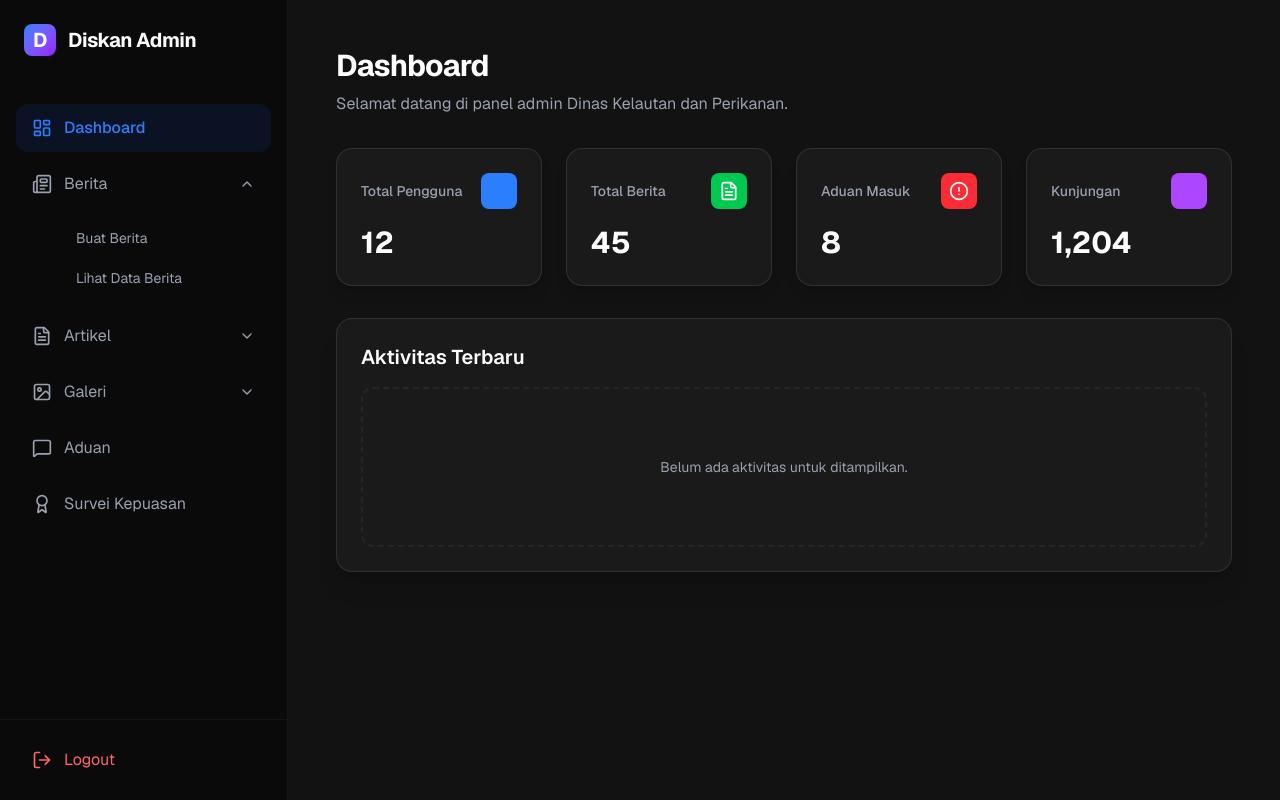
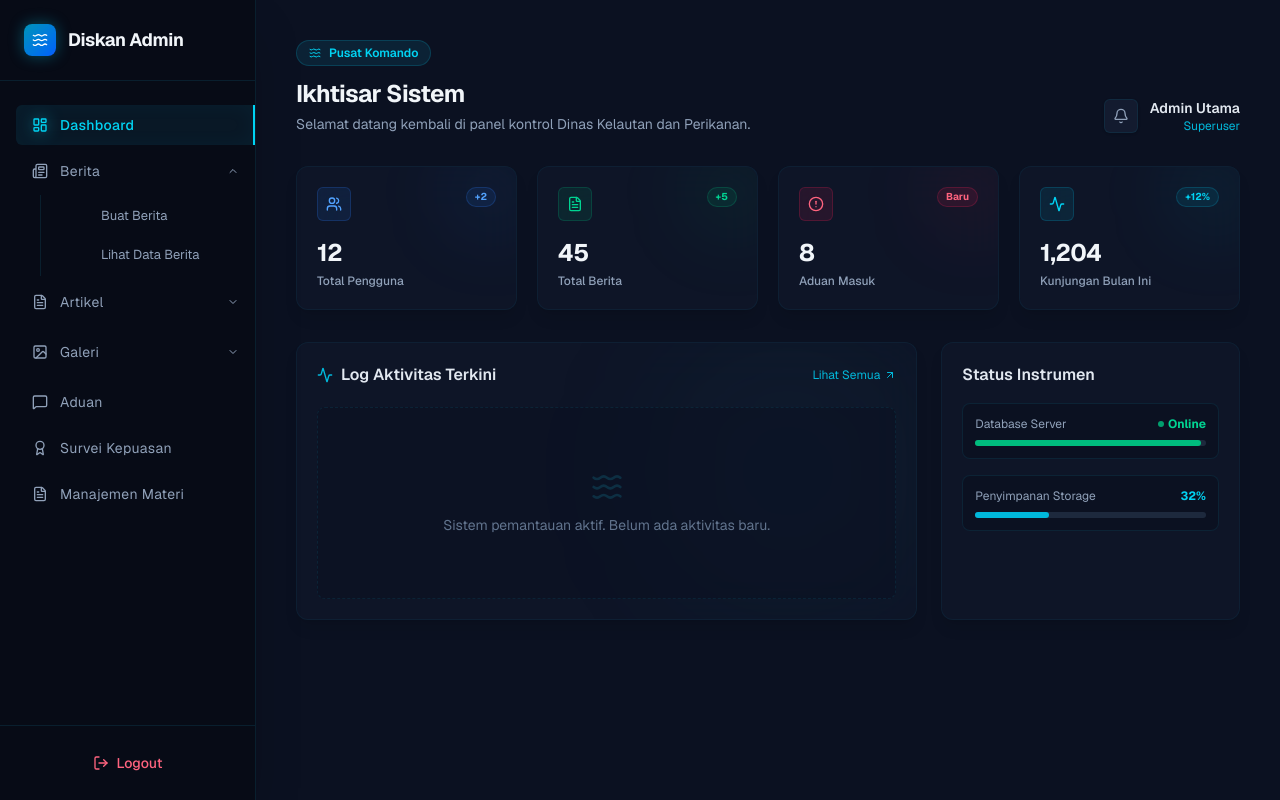
Before and after one commit to arzahta249/cdkwb.diskan, a Next.js app: page /dashboard in a window 1280 px wide. Both pictures are taken after a click on the button "Berita". Built offline with nearby package versions, Linux system fonts and the light colour scheme.

Commit message:
Simpan pekerjaan lokal sebelum merge dengan reys-branch

```diff
--- a/app/dashboard/layout.tsx
+++ b/app/dashboard/layout.tsx
@@ -6,11 +6,14 @@ export default function DashboardLayout({
   children: React.ReactNode;
 }) {
   return (
-    <div className="min-h-screen bg-[#121212] flex text-white font-sans">
+    <div className="min-h-screen bg-[#0B1121] flex text-slate-200 font-sans text-sm selection:bg-cyan-900 selection:text-cyan-50">
       <Sidebar />
-      <main className="flex-1 overflow-y-auto">
+      <main className="flex-1 overflow-y-auto relative">
+        {/* Subtle Background Glow */}
+        <div className="absolute top-0 left-1/2 -translate-x-1/2 w-full max-w-2xl h-64 bg-cyan-900/20 blur-[100px] pointer-events-none -z-10"></div>
+
         {/* Konten akan di-render di sini */}
-        <div className="p-8 md:p-12 w-full max-w-6xl mx-auto">
+        <div className="p-6 md:p-10 w-full max-w-7xl mx-auto">
           {children}
         </div>
       </main>
--- a/app/dashboard/page.tsx
+++ b/app/dashboard/page.tsx
@@ -1,40 +1,113 @@
-import { Activity, Users, FileText, AlertCircle } from 'lucide-react';
+import { Activity, Users, FileText, AlertCircle, Waves, Bell, ArrowUpRight } from 'lucide-react';
 
 export default function DashboardHome() {
   return (
-    <div className="space-y-8 animate-in fade-in slide-in-from-bottom-4 duration-500">
-      <div>
-        <h1 className="text-3xl font-bold tracking-tight text-white">Dashboard</h1>
-        <p className="text-gray-400 mt-2">Selamat datang di panel admin Dinas Kelautan dan Perikanan.</p>
+    <div className="space-y-8 animate-in fade-in slide-in-from-bottom-4 duration-700">
+
+      {/* Header Section */}
+      <div className="flex flex-col md:flex-row md:items-end justify-between gap-4">
+        <div>
+          <div className="inline-flex items-center gap-2 px-3 py-1 rounded-full bg-cyan-900/30 border border-cyan-500/20 text-cyan-400 text-xs font-semibold mb-3">
+            <Waves className="w-3 h-3" /> Pusat Komando
+          </div>
+          <h1 className="text-2xl font-bold tracking-tight text-slate-100">Ikhtisar Sistem</h1>
+          <p className="text-slate-400 mt-1 text-sm">Selamat datang kembali di panel kontrol Dinas Kelautan dan Perikanan.</p>
+        </div>
+
+        <div className="flex items-center gap-3">
+          <button className="p-2 rounded-md bg-[#131B2F] border border-cyan-900/30 text-slate-400 hover:text-cyan-400 hover:border-cyan-500/50 transition-colors shadow-sm">
+            <Bell className="w-4 h-4" />
+          </button>
+          <div className="text-right hidden md:block">
+            <div className="text-sm font-semibold text-slate-200">Admin Utama</div>
+            <div className="text-xs text-cyan-500">Superuser</div>
+          </div>
+        </div>
       </div>
 
-      <div className="grid grid-cols-1 md:grid-cols-2 lg:grid-cols-4 gap-6">
-        <StatCard title="Total Pengguna" value="12" icon={Users} color="bg-blue-500" />
-        <StatCard title="Total Berita" value="45" icon={FileText} color="bg-green-500" />
-        <StatCard title="Aduan Masuk" value="8" icon={AlertCircle} color="bg-red-500" />
-        <StatCard title="Kunjungan" value="1,204" icon={Activity} color="bg-purple-500" />
+      {/* Stats Grid */}
+      <div className="grid grid-cols-1 md:grid-cols-2 lg:grid-cols-4 gap-5">
+        <StatCard title="Total Pengguna" value="12" icon={Users} color="text-blue-400" bgColor="bg-blue-500/10" borderColor="border-blue-500/20" trend="+2" />
+        <StatCard title="Total Berita" value="45" icon={FileText} color="text-emerald-400" bgColor="bg-emerald-500/10" borderColor="border-emerald-500/20" trend="+5" />
+        <StatCard title="Aduan Masuk" value="8" icon={AlertCircle} color="text-rose-400" bgColor="bg-rose-500/10" borderColor="border-rose-500/20" trend="Baru" />
+        <StatCard title="Kunjungan Bulan Ini" value="1,204" icon={Activity} color="text-cyan-400" bgColor="bg-cyan-500/10" borderColor="border-cyan-500/20" trend="+12%" />
       </div>
 
-      <div className="bg-[#1a1a1a] border border-white/10 rounded-2xl p-6 shadow-xl">
-        <h2 className="text-xl font-semibold mb-4 text-white">Aktivitas Terbaru</h2>
-        <div className="text-gray-400 text-sm flex items-center justify-center h-40 border-2 border-dashed border-white/5 rounded-xl">
-          Belum ada aktivitas untuk ditampilkan.
+      {/* Main Content Area */}
+      <div className="grid grid-cols-1 lg:grid-cols-3 gap-6">
+
+        {/* Aktivitas Terbaru */}
+        <div className="lg:col-span-2 bg-[#0F172A]/80 backdrop-blur-xl border border-cyan-900/20 rounded-xl p-5 shadow-lg relative overflow-hidden group">
+          {/* Subtle Glow */}
+          <div className="absolute top-0 right-0 w-64 h-64 bg-cyan-900/10 rounded-full blur-3xl -z-10 group-hover:bg-cyan-900/20 transition-colors duration-700"></div>
+
+          <div className="flex items-center justify-between mb-5">
+            <h2 className="text-base font-semibold text-slate-200 flex items-center gap-2">
+              <Activity className="w-4 h-4 text-cyan-500" /> Log Aktivitas Terkini
+            </h2>
+            <button className="text-xs text-cyan-500 hover:text-cyan-400 flex items-center gap-1 transition-colors">
+              Lihat Semua <ArrowUpRight className="w-3 h-3" />
+            </button>
+          </div>
+
+          <div className="text-slate-500 text-sm flex flex-col items-center justify-center h-48 border border-dashed border-cyan-900/30 rounded-lg bg-[#0B1121]/50">
+            <Waves className="w-8 h-8 text-cyan-900/50 mb-3" />
+            <span>Sistem pemantauan aktif. Belum ada aktivitas baru.</span>
+          </div>
         </div>
+
+        {/* Status Server / Info Singkat */}
+        <div className="bg-[#0F172A]/80 backdrop-blur-xl border border-cyan-900/20 rounded-xl p-5 shadow-lg">
+          <h2 className="text-base font-semibold text-slate-200 mb-4">Status Instrumen</h2>
+
+          <div className="space-y-4">
+            <div className="p-3 rounded-lg bg-[#0B1121] border border-cyan-900/30">
+              <div className="flex justify-between items-center mb-1">
+                <span className="text-xs text-slate-400">Database Server</span>
+                <span className="text-xs font-bold text-emerald-400 flex items-center gap-1">
+                  <span className="w-1.5 h-1.5 rounded-full bg-emerald-500 animate-pulse"></span> Online
+                </span>
+              </div>
+              <div className="w-full bg-slate-800 rounded-full h-1.5 mt-2">
+                <div className="bg-emerald-500 h-1.5 rounded-full" style={{ width: '98%' }}></div>
+              </div>
+            </div>
+
+            <div className="p-3 rounded-lg bg-[#0B1121] border border-cyan-900/30">
+              <div className="flex justify-between items-center mb-1">
+                <span className="text-xs text-slate-400">Penyimpanan Storage</span>
+                <span className="text-xs font-bold text-cyan-400">32%</span>
+              </div>
+              <div className="w-full bg-slate-800 rounded-full h-1.5 mt-2">
+                <div className="bg-cyan-500 h-1.5 rounded-full" style={{ width: '32%' }}></div>
+              </div>
+            </div>
+          </div>
+        </div>
+
       </div>
     </div>
   );
 }
 
-function StatCard({ title, value, icon: Icon, color }: any) {
+function StatCard({ title, value, icon: Icon, color, bgColor, borderColor, trend }: any) {
   return (
-    <div className="bg-[#1a1a1a] border border-white/10 p-6 rounded-2xl shadow-lg hover:border-white/20 transition-all">
-      <div className="flex items-center justify-between mb-4">
-        <h3 className="text-gray-400 font-medium text-sm">{title}</h3>
-        <div className={`p-2 rounded-lg ${color} bg-opacity-10`}>
-          <Icon className={`w-5 h-5 ${color.replace('bg-', 'text-')}`} />
+    <div className="group bg-[#0F172A]/80 backdrop-blur-xl border border-cyan-900/20 p-5 rounded-xl shadow-lg hover:shadow-[0_0_20px_rgba(6,182,212,0.1)] hover:border-cyan-700/50 hover:-translate-y-1 transition-all duration-300 relative overflow-hidden">
+      <div className={`absolute -right-4 -top-4 w-20 h-20 rounded-full ${bgColor} blur-2xl group-hover:scale-150 transition-transform duration-500`}></div>
+
+      <div className="flex justify-between items-start mb-4 relative z-10">
+        <div className={`p-2 rounded-md ${bgColor} border ${borderColor} group-hover:scale-110 transition-transform duration-300`}>
+          <Icon className={`w-4 h-4 ${color}`} />
+        </div>
+        <div className={`text-[10px] font-bold px-2 py-0.5 rounded-full ${bgColor} ${color} border ${borderColor}`}>
+          {trend}
         </div>
       </div>
-      <div className="text-3xl font-bold text-white">{value}</div>
+
+      <div className="relative z-10">
+        <div className="text-2xl font-bold text-slate-100 mb-1 tracking-tight">{value}</div>
+        <h3 className="text-slate-400 text-xs font-medium">{title}</h3>
+      </div>
     </div>
   );
 }
--- a/components/Sidebar.tsx
+++ b/components/Sidebar.tsx
@@ -13,7 +13,8 @@ import {
   ChevronDown,
   Menu,
   X,
-  Image as ImageIcon
+  Image as ImageIcon,
+  Waves
 } from 'lucide-react';
 
 export default function Sidebar() {
@@ -31,7 +32,8 @@ export default function Sidebar() {
       console.error('Logout error:', e);
     }
     localStorage.removeItem('user');
-    window.location.href = '/login';
+    router.replace('/login');
+    router.refresh();
   };
 
   const NavItem = ({ href, icon: Icon, children, exact = false }: any) => {
@@ -39,13 +41,51 @@ export default function Sidebar() {
     return (
       <Link
         href={href}
-        className={`flex items-center gap-3 px-4 py-3 rounded-xl transition-colors ${
+        className={`flex items-center gap-3 px-4 py-2.5 rounded-l-md rounded-r-none transition-all duration-300 ${
           isActive
-            ? 'bg-blue-600/10 text-blue-500 font-medium'
-            : 'text-gray-400 hover:text-gray-200 hover:bg-white/5'
+            ? 'bg-cyan-900/20 text-cyan-400 border-r-2 border-cyan-400 shadow-[inset_0_0_20px_rgba(6,182,212,0.05)] font-medium'
+            : 'text-slate-400 hover:text-slate-200 hover:bg-slate-800/50'
         }`}
       >
-        <Icon className="w-5 h-5" />
+        <Icon className={`w-4 h-4 ${isActive ? 'drop-shadow-[0_0_8px_rgba(6,182,212,0.8)]' : ''}`} />
+        <span className="text-sm tracking-wide">{children}</span>
+      </Link>
+    );
+  };
+
+  // Dropdown Button Component
+  const NavDropdownBtn = ({ isOpen, onClick, icon: Icon, children, activePath }: any) => {
+    const isActive = pathname.includes(activePath);
+    return (
+      <button
+        onClick={onClick}
+        className={`w-full flex items-center justify-between px-4 py-2.5 rounded-l-md rounded-r-none transition-all duration-300 ${
+          isActive
+            ? 'bg-cyan-900/20 text-cyan-400 border-r-2 border-cyan-400 shadow-[inset_0_0_20px_rgba(6,182,212,0.05)] font-medium'
+            : 'text-slate-400 hover:text-slate-200 hover:bg-slate-800/50'
+        }`}
+      >
+        <div className="flex items-center gap-3">
+          <Icon className={`w-4 h-4 ${isActive ? 'drop-shadow-[0_0_8px_rgba(6,182,212,0.8)]' : ''}`} />
+          <span className="text-sm tracking-wide">{children}</span>
+        </div>
+        <ChevronDown className={`w-3 h-3 transition-transform duration-300 ${isOpen ? 'rotate-180' : ''}`} />
+      </button>
+    );
+  };
+
+  // Dropdown Link Component
+  const DropdownLink = ({ href, children }: any) => {
+    const isActive = pathname === href;
+    return (
+      <Link
+        href={href}
+        className={`block px-4 py-2 rounded-md text-[13px] transition-all duration-300 ${
+          isActive
+            ? 'text-cyan-300 bg-cyan-900/30'
+            : 'text-slate-400 hover:text-cyan-100 hover:bg-slate-800/50 hover:pl-5'
+        }`}
+      >
         {children}
       </Link>
     );
@@ -56,182 +96,101 @@ export default function Sidebar() {
       {/* Mobile Toggle */}
       <button
         onClick={() => setIsMobileOpen(true)}
-        className="md:hidden fixed top-4 left-4 z-50 p-2 bg-[#171717] rounded-lg border border-white/10"
+        className="md:hidden fixed top-4 left-4 z-50 p-2 bg-[#080C17] rounded-lg border border-cyan-900/50 shadow-lg shadow-cyan-900/20 text-cyan-400"
       >
-        <Menu className="w-6 h-6 text-white" />
+        <Menu className="w-5 h-5" />
       </button>
 
       {/* Sidebar Overlay */}
-      {isMobileOpen && (
+      {isMobileOpen ? (
         <div
-          className="md:hidden fixed inset-0 bg-black/60 z-40 backdrop-blur-sm"
+          className="md:hidden fixed inset-0 bg-slate-900/80 z-40 backdrop-blur-sm"
           onClick={() => setIsMobileOpen(false)}
         />
-      )}
+      ) : null}
 
       {/* Sidebar Content */}
       <aside className={`
-        fixed md:static inset-y-0 left-0 z-50 w-72 bg-[#0a0a0a] border-r border-white/5 flex flex-col
+        fixed md:static inset-y-0 left-0 z-50 w-64 bg-[#080C17]/95 backdrop-blur-xl border-r border-cyan-900/30 flex flex-col shadow-2xl
         transition-transform duration-300 ease-in-out
         ${isMobileOpen ? 'translate-x-0' : '-translate-x-full md:translate-x-0'}
       `}>
-        <div className="p-6 flex items-center justify-between">
-          <div className="flex items-center gap-3 text-xl font-bold text-white tracking-tight">
-            <div className="w-8 h-8 rounded-lg bg-gradient-to-br from-blue-500 to-purple-600 flex items-center justify-center">
-              D
+        <div className="p-6 flex items-center justify-between border-b border-cyan-900/30">
+          <div className="flex items-center gap-3 text-lg font-bold text-slate-100 tracking-tight">
+            <div className="w-8 h-8 rounded-lg bg-gradient-to-br from-cyan-600 to-blue-600 flex items-center justify-center shadow-[0_0_15px_rgba(6,182,212,0.4)]">
+              <Waves className="w-4 h-4 text-white" />
             </div>
             Diskan Admin
           </div>
           <button
-            className="md:hidden p-2 text-gray-400 hover:text-white"
+            className="md:hidden p-1.5 rounded-md text-slate-400 hover:text-slate-200 hover:bg-slate-800/50"
             onClick={() => setIsMobileOpen(false)}
           >
-            <X className="w-5 h-5" />
+            <X className="w-4 h-4" />
           </button>
         </div>
 
-        <nav className="flex-1 px-4 py-6 flex flex-col gap-2 overflow-y-auto">
+        <nav className="flex-1 pl-4 py-6 pr-0 flex flex-col gap-1.5 overflow-y-auto overflow-x-hidden custom-scrollbar">
           <NavItem href="/dashboard" icon={LayoutDashboard} exact>
             Dashboard
           </NavItem>
 
           {/* Dropdown Berita */}
-          <div className="space-y-1">
-            <button
+          <div className="space-y-1 pr-4 md:pr-0">
+            <NavDropdownBtn
+              isOpen={isNewsOpen}
               onClick={() => setIsNewsOpen(!isNewsOpen)}
-              className={`w-full flex items-center justify-between px-4 py-3 rounded-xl transition-colors ${
-                pathname.includes('/dashboard/news')
-                  ? 'bg-blue-600/10 text-blue-500 font-medium'
-                  : 'text-gray-400 hover:text-gray-200 hover:bg-white/5'
-              }`}
+              icon={Newspaper}
+              activePath="/dashboard/news"
             >
-              <div className="flex items-center gap-3">
-                <Newspaper className="w-5 h-5" />
-                <span>Berita</span>
+              Berita
+            </NavDropdownBtn>
+
+            <div className={`overflow-hidden transition-all duration-300 ease-in-out ${isNewsOpen ? 'max-h-40 opacity-100 mt-1' : 'max-h-0 opacity-0'}`}>
+              <div className="pl-11 pr-4 py-1 space-y-1 border-l border-cyan-900/30 ml-6">
+                <DropdownLink href="/dashboard/news/create">Buat Berita</DropdownLink>
+                <DropdownLink href="/dashboard/news">Lihat Data Berita</DropdownLink>
               </div>
-              <ChevronDown className={`w-4 h-4 transition-transform ${isNewsOpen ? 'rotate-180' : ''}`} />
-            </button>
-
-            {isNewsOpen && (
-              <div className="pl-11 pr-2 py-2 space-y-1">
-                <Link
-                  href="/dashboard/news/create"
-                  className={`block px-4 py-2 rounded-lg text-sm transition-colors ${
-                    pathname === '/dashboard/news/create'
-                      ? 'text-white bg-white/10'
-                      : 'text-gray-400 hover:text-white hover:bg-white/5'
-                  }`}
-                >
-                  Buat Berita
-                </Link>
-                <Link
-                  href="/dashboard/news"
-                  className={`block px-4 py-2 rounded-lg text-sm transition-colors ${
-                    pathname === '/dashboard/news'
-                      ? 'text-white bg-white/10'
-                      : 'text-gray-400 hover:text-white hover:bg-white/5'
-                  }`}
-                >
-                  Lihat Data Berita
-                </Link>
-              </div>
-            )}
+            </div>
           </div>
 
           {/* Dropdown Artikel */}
-          <div className="space-y-1">
-            <button
+          <div className="space-y-1 pr-4 md:pr-0">
+            <NavDropdownBtn
+              isOpen={isArtikelOpen}
               onClick={() => setIsArtikelOpen(!isArtikelOpen)}
-              className={`w-full flex items-center justify-between px-4 py-3 rounded-xl transition-colors ${
-                pathname.includes('/dashboard/artikel')
-                  ? 'bg-blue-600/10 text-blue-500 font-medium'
-                  : 'text-gray-400 hover:text-gray-200 hover:bg-white/5'
-              }`}
+              icon={FileText}
+              activePath="/dashboard/artikel"
             >
-              <div className="flex items-center gap-3">
-                <FileText className="w-5 h-5" />
-                <span>Artikel</span>
+              Artikel
+            </NavDropdownBtn>
+
+            <div className={`overflow-hidden transition-all duration-300 ease-in-out ${isArtikelOpen ? 'max-h-40 opacity-100 mt-1' : 'max-h-0 opacity-0'}`}>
+              <div className="pl-11 pr-4 py-1 space-y-1 border-l border-cyan-900/30 ml-6">
+                <DropdownLink href="/dashboard/artikel/create">Buat Artikel</DropdownLink>
+                <DropdownLink href="/dashboard/artikel">Lihat Data Artikel</DropdownLink>
               </div>
-              <ChevronDown className={`w-4 h-4 transition-transform ${isArtikelOpen ? 'rotate-180' : ''}`} />
-            </button>
-
-            {isArtikelOpen && (
-              <div className="pl-11 pr-2 py-2 space-y-1">
-                <Link
-                  href="/dashboard/artikel/create"
-                  className={`block px-4 py-2 rounded-lg text-sm transition-colors ${
-                    pathname === '/dashboard/artikel/create'
-                      ? 'text-white bg-white/10'
-                      : 'text-gray-400 hover:text-white hover:bg-white/5'
-                  }`}
-                >
-                  Buat Artikel
-                </Link>
-                <Link
-                  href="/dashboard/artikel"
-                  className={`block px-4 py-2 rounded-lg text-sm transition-colors ${
-                    pathname === '/dashboard/artikel'
-                      ? 'text-white bg-white/10'
-                      : 'text-gray-400 hover:text-white hover:bg-white/5'
-                  }`}
-                >
-                  Lihat Data Artikel
-                </Link>
-              </div>
-            )}
+            </div>
           </div>
 
           {/* Dropdown Galeri */}
-          <div className="space-y-1">
-            <button
+          <div className="space-y-1 pr-4 md:pr-0">
+            <NavDropdownBtn
+              isOpen={isGaleriOpen}
               onClick={() => setIsGaleriOpen(!isGaleriOpen)}
-              className={`w-full flex items-center justify-between px-4 py-3 rounded-xl transition-colors ${
-                pathname.includes('/dashboard/galeri')
-                  ? 'bg-blue-600/10 text-blue-500 font-medium'
-                  : 'text-gray-400 hover:text-gray-200 hover:bg-white/5'
-              }`}
+              icon={ImageIcon}
+              activePath="/dashboard/galeri"
             >
-              <div className="flex items-center gap-3">
-                <ImageIcon className="w-5 h-5" />
-                <span>Galeri</span>
+              Galeri
+            </NavDropdownBtn>
+
+            <div className={`overflow-hidden transition-all duration-300 ease-in-out ${isGaleriOpen ? 'max-h-60 opacity-100 mt-1' : 'max-h-0 opacity-0'}`}>
+              <div className="pl-11 pr-4 py-1 space-y-1 border-l border-cyan-900/30 ml-6">
+                <DropdownLink href="/dashboard/galeri/foto">Kelola Foto</DropdownLink>
+                <DropdownLink href="/dashboard/galeri/video">Kelola Video</DropdownLink>
+                <DropdownLink href="/dashboard/galeri/infografis">Kelola Infografis</DropdownLink>
               </div>
-              <ChevronDown className={`w-4 h-4 transition-transform ${isGaleriOpen ? 'rotate-180' : ''}`} />
-            </button>
-
-            {isGaleriOpen && (
-              <div className="pl-11 pr-2 py-2 space-y-1">
-                <Link
-                  href="/dashboard/galeri/foto"
-                  className={`block px-4 py-2 rounded-lg text-sm transition-colors ${
-                    pathname === '/dashboard/galeri/foto'
-                      ? 'text-white bg-white/10'
-                      : 'text-gray-400 hover:text-white hover:bg-white/5'
-                  }`}
-                >
-                  Kelola Foto
-                </Link>
-                <Link
-                  href="/dashboard/galeri/video"
-                  className={`block px-4 py-2 rounded-lg text-sm transition-colors ${
-                    pathname === '/dashboard/galeri/video'
-                      ? 'text-white bg-white/10'
-                      : 'text-gray-400 hover:text-white hover:bg-white/5'
-                  }`}
-                >
-                  Kelola Video
-                </Link>
-                <Link
-                  href="/dashboard/galeri/infografis"
-                  className={`block px-4 py-2 rounded-lg text-sm transition-colors ${
-                    pathname === '/dashboard/galeri/infografis'
-                      ? 'text-white bg-white/10'
-                      : 'text-gray-400 hover:text-white hover:bg-white/5'
-                  }`}
-                >
-                  Kelola Infografis
-                </Link>
-              </div>
-            )}
+            </div>
           </div>
 
           <NavItem href="/dashboard/aduan" icon={MessageSquare}>
@@ -241,14 +200,18 @@ export default function Sidebar() {
           <NavItem href="/dashboard/kepuasan" icon={Award}>
             Survei Kepuasan
           </NavItem>
+
+          <NavItem href="/dashboard/materi" icon={FileText}>
+            Manajemen Materi
+          </NavItem>
         </nav>
 
-        <div className="p-4 border-t border-white/5">
+        <div className="p-4 border-t border-cyan-900/30">
           <button
             onClick={handleLogout}
-            className="w-full flex items-center gap-3 px-4 py-3 text-red-400 hover:text-red-300 hover:bg-red-500/10 rounded-xl transition-colors"
+            className="w-full flex items-center justify-center gap-2 px-4 py-2.5 text-rose-400 hover:text-rose-300 hover:bg-rose-500/10 rounded-md transition-colors text-sm font-medium border border-transparent hover:border-rose-500/20"
           >
-            <LogOut className="w-5 h-5" />
+            <LogOut className="w-4 h-4" />
             Logout
           </button>
         </div>
```
